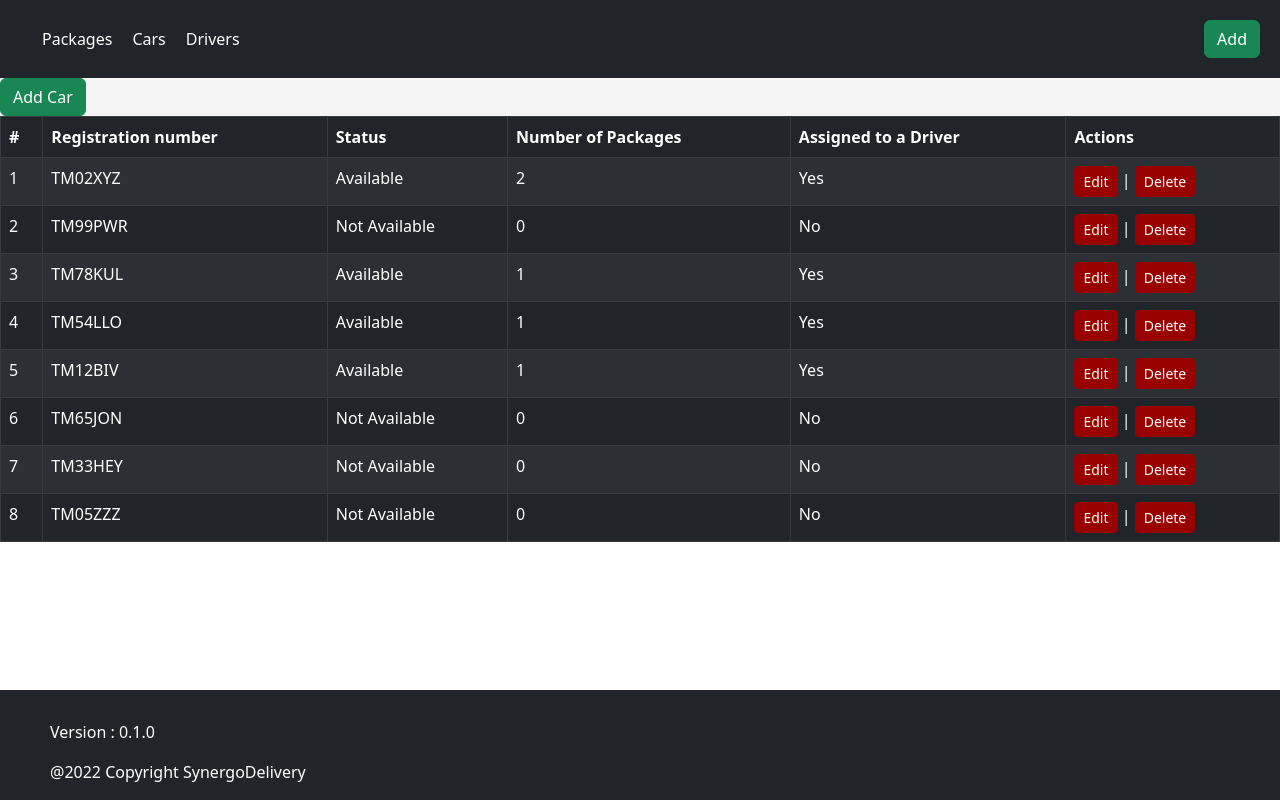
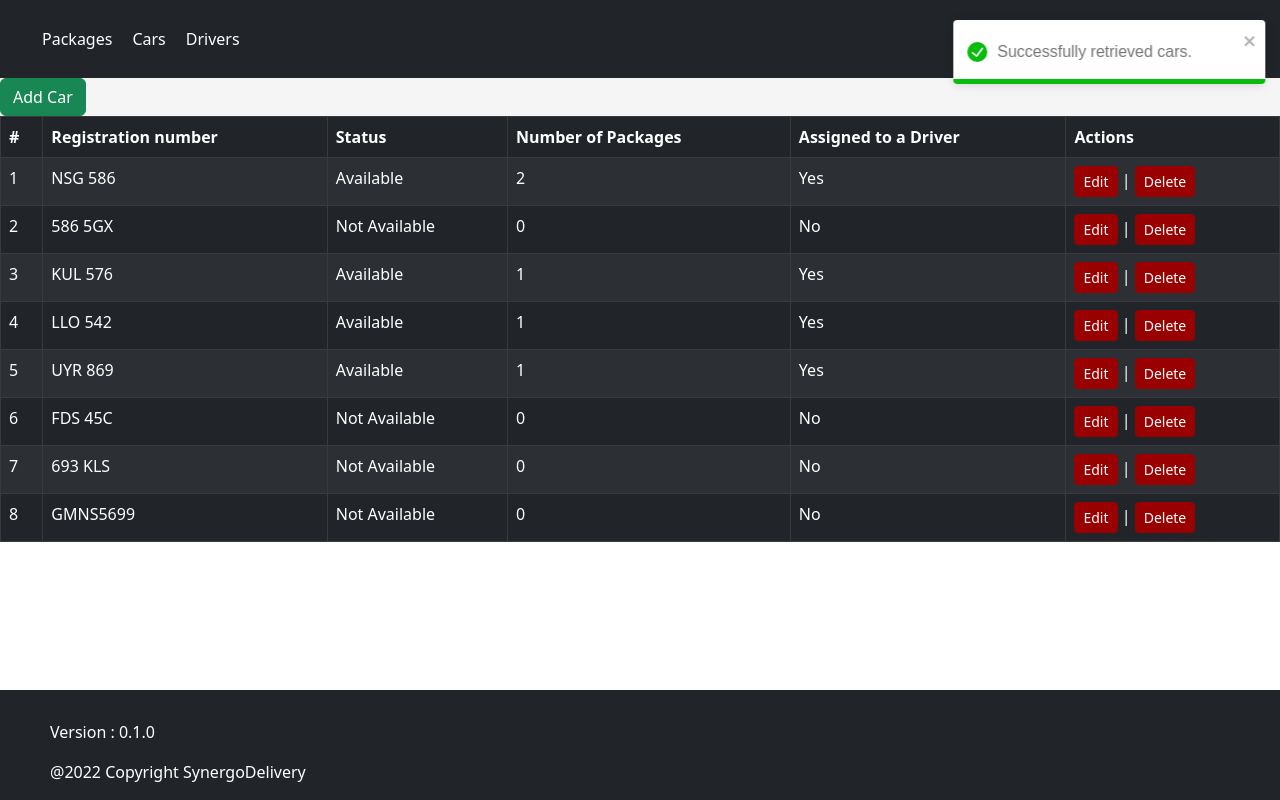
Before and after one commit to andreihojda15/SynergoDelivery, a React (Create React App) app: page /cars in a window 1280 px wide. Built offline with nearby package versions, Linux system fonts and the light colour scheme.

Commit message:
toast + USA registration number

```diff
--- a/src/components/cars/Cars.js
+++ b/src/components/cars/Cars.js
@@ -1,5 +1,5 @@
 import React from "react";
-import { ToastContainer, Toast } from "react-toastify";
+import { ToastContainer, toast } from "react-toastify";
 import Table from "react-bootstrap/Table";
 import Button from "react-bootstrap/Button";
 import { connect } from "react-redux";
@@ -37,27 +37,27 @@ class Cars extends React.Component {
     };
   }
 
-  // componentDidUpdate(prevProps, prevState) {
-  //   if (!prevProps.errorMessage && this.props.errorMessage) {
-  //     toast.error(this.props.errorMessage,
-  //       {
-  //         position: toast.POSITION.TOP_RIGHT,
-  //         autoClose: 2000
-  //       });
+  componentDidUpdate(prevProps, prevState) {
+    if (!prevProps.errorMessage && this.props.errorMessage) {
+      toast.error(this.props.errorMessage,
+        {
+          position: toast.POSITION.TOP_RIGHT,
+          autoClose: 2000
+        });
 
-  //     this.props._clearMessages();
-  //   }
+      this.props._clearMessages();
+    }
 
-  //   if (!prevProps.successMessage && this.props.successMessage) {
-  //     toast.success(this.props.successMessage,
-  //       {
-  //         position: toast.POSITION.TOP_RIGHT,
-  //         autoClose: 2000
-  //       });
+    if (!prevProps.successMessage && this.props.successMessage) {
+      toast.success(this.props.successMessage,
+        {
+          position: toast.POSITION.TOP_RIGHT,
+          autoClose: 2000
+        });
 
-  //     this.props._clearMessages();
-  //   }
-  // }
+      this.props._clearMessages();
+    }
+  }
   handleClick = () => {
     this.setState({ show: !this.state.show });
   };
@@ -95,7 +95,7 @@ class Cars extends React.Component {
                     <td>{car.status}</td>
                     <td>{car.packageIds?.length}</td>
                     <td>{car.driverId ? "Yes" : "No"}</td>
-                    <td><Button size="sm" variant="primary" onCLick={() => { this.props.onEdit(car) }}>Edit</Button> | <Button size="sm" variant="primary" onCLick={() => { this.props.onDelete(car) }}>Delete</Button></td>
+                    <td><Button size="sm" variant="primary" onClick={() => { this.props.onEdit(car) }}>Edit</Button> | <Button size="sm" variant="primary" onClick={() => { this.props.onDelete(car) }}>Delete</Button></td>
                   </tr>
                 ))}
               </tbody>
--- a/src/services/cars.service.js
+++ b/src/services/cars.service.js
@@ -2,7 +2,7 @@
 export const CARS = [
   {
     guid: "d1c51f3b-f13f-407f-b6e2-46c5bbc747ad",
-    registrationNumber: "TM02XYZ",
+    registrationNumber: "NSG 586",
     status: "Available",
     packageIds: [
       "b39b0daa-82af-4617-bf30-49bd915fa46f",
@@ -12,49 +12,49 @@ export const CARS = [
   },
   {
     guid: "62ee4afa-b261-4f0a-9581-386cf9e0c4c0",
-    registrationNumber: "TM99PWR",
+    registrationNumber: "586 5GX",
     status: "Not Available",
     packageIds: [],
     driverId: undefined,
   },
   {
     guid: "c1f0c515-4862-434c-91bb-b477504f5161",
-    registrationNumber: "TM78KUL",
+    registrationNumber: "KUL 576",
     status: "Available",
     packageIds: ["6ce585e6-9a7b-41ba-aa7a-57988914e82f"],
     driverId: "eb3aebe1-e3ee-4524-b87b-d62fd7f3ba71",
   },
   {
     guid: "0e063045-c96a-4d34-8cc5-4ca2223616dc",
-    registrationNumber: "TM54LLO",
+    registrationNumber: "LLO 542",
     status: "Available",
     packageIds: ["60de2190-26d6-4ac4-a8ed-359e028dc3e8"],
     driverId: "5f93d951-1dc6-4632-86dd-7b6b3fc51191",
   },
   {
     guid: "49ce9298-161a-4a04-82c0-31640f05dc31",
-    registrationNumber: "TM12BIV",
+    registrationNumber: "UYR 869",
     status: "Available",
     packageIds: ["3731ba01-57b5-4742-a64d-0de061b382be"],
     driverId: "7f71a066-74b6-43c8-bda3-8a6fe4fc1ed9",
   },
   {
     guid: "be37bda1-0b19-43da-b874-ac359926737c",
-    registrationNumber: "TM65JON",
+    registrationNumber: "FDS 45C",
     status: "Not Available",
     packageIds: [],
     driverId: undefined,
   },
   {
     guid: "80575920-8b09-42be-90ae-e7000e9c0384",
-    registrationNumber: "TM33HEY",
+    registrationNumber: "693 KLS",
     status: "Not Available",
     packageIds: [],
     driverId: undefined,
   },
   {
     guid: "bad6d196-a0f1-47bb-8e95-69ace085bcee",
-    registrationNumber: "TM05ZZZ",
+    registrationNumber: "GMNS5699",
     status: "Not Available",
     packageIds: [],
     driverId: undefined,
```
